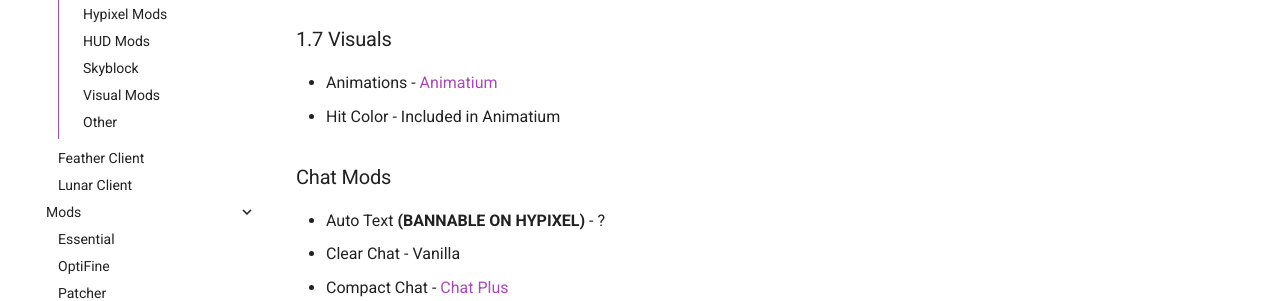
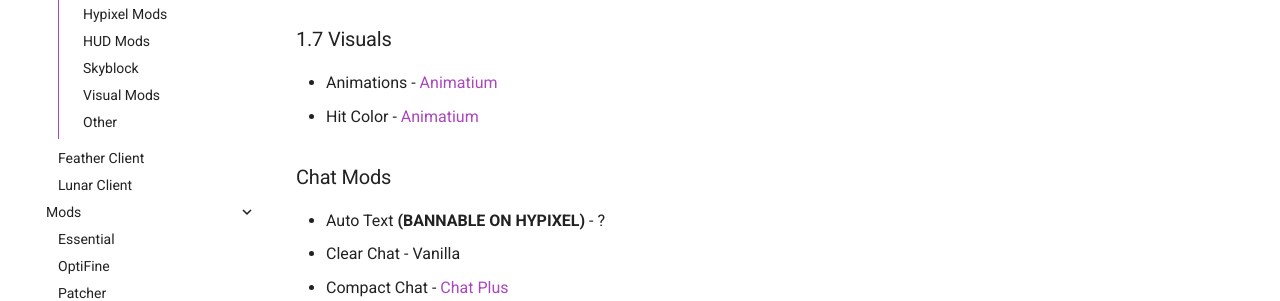
Before and after one commit to MicrocontrollersDev/Alternatives, an MkDocs documentation site: the page built from docs/latest/badlion.md, in a window 1280 px wide and 900 px high. Shown: the part 387-688 px from the top of the window. Built offline with MkDocs 1.6.1 and Material for MkDocs 9.7.7, drawn with Linux system fonts in a browser that asks for light colours; comment, search, counter and statistics services are not loaded.

Commit message:
Update docs/latest/badlion.md

```diff
--- a/docs/latest/badlion.md
+++ b/docs/latest/badlion.md
@@ -9,7 +9,7 @@
 ### 1.7 Visuals
 
 * Animations - [Animatium](https://modrinth.com/mod/animatium)
-* Hit Color  - Included in Animatium
+* Hit Color - [Animatium](https://modrinth.com/mod/animatium)
 
 ### Chat Mods
 
```
